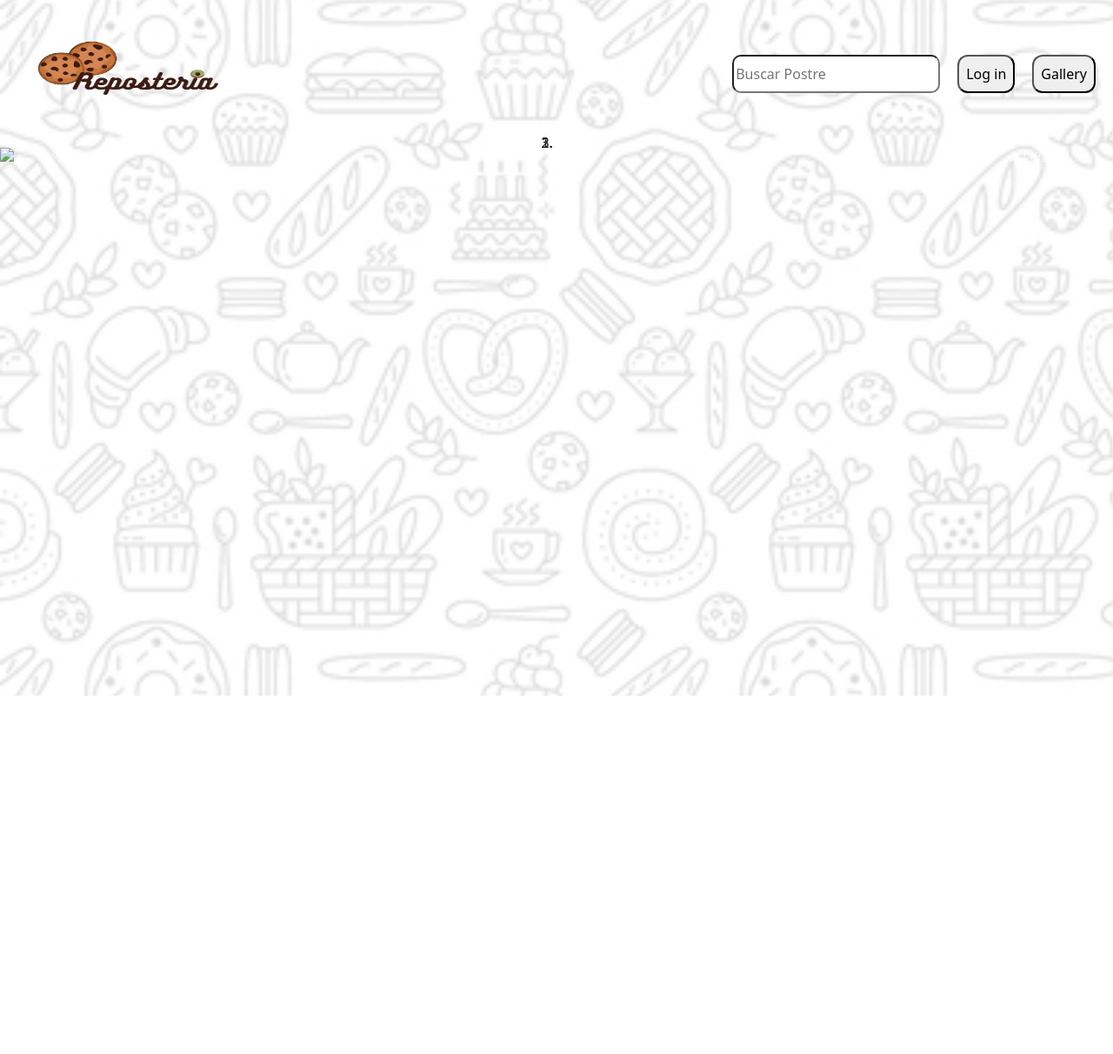
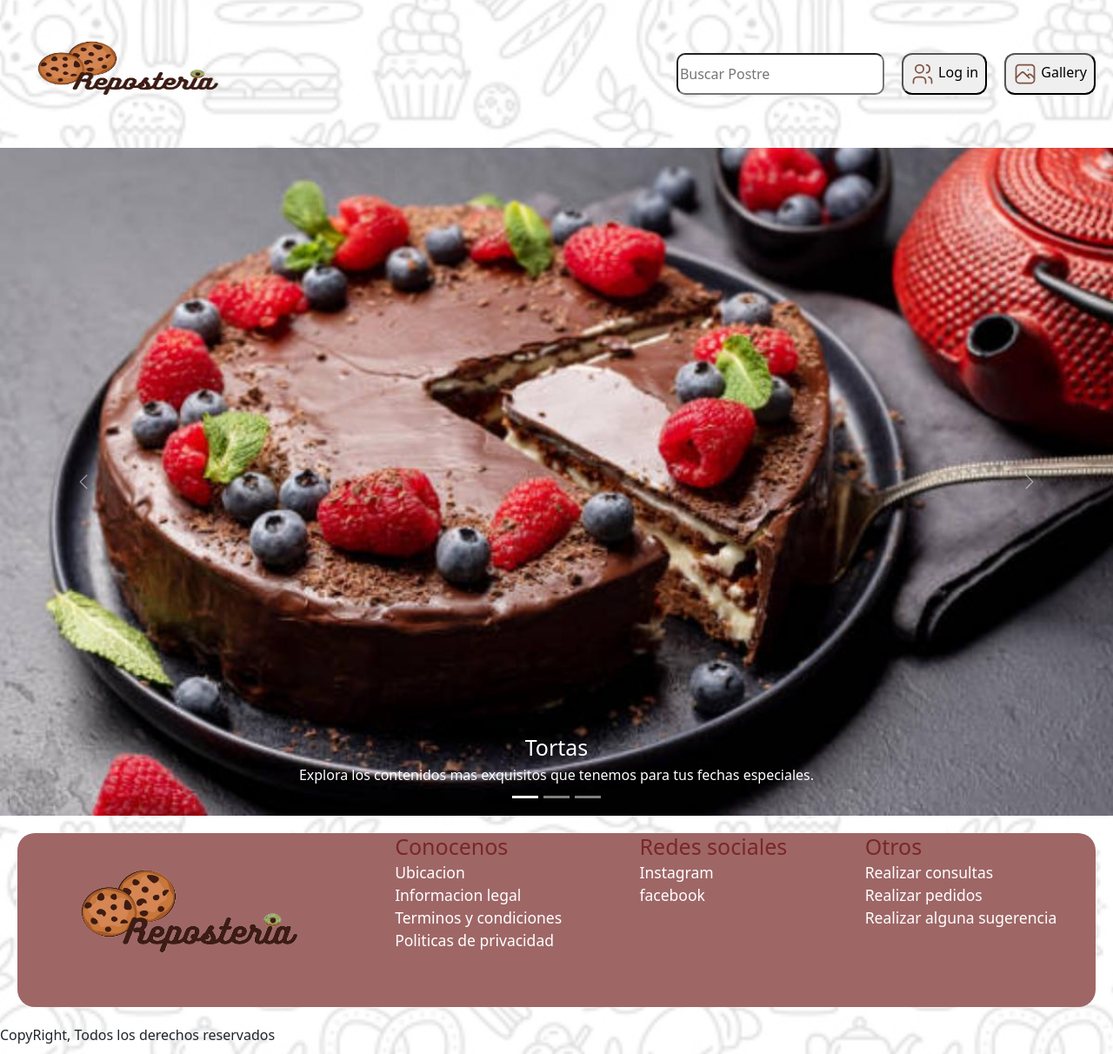
Before and after one commit to valentinaduarte/restaurante, a plain HTML site: page landing_page/landing_page.html in a window 1280 px wide. Shown: the whole page at 87% size. Before the commit the page ends 800 px from the top, so only its background shows below. Drawn offline with nearby package versions, Linux system fonts and the light colour scheme.

Commit message:
Corrigiendo carrusel, estilos y agregando footer

```diff
--- a/css/landing_page.css
+++ b/css/landing_page.css
@@ -34,3 +34,25 @@ body{
     border-radius: 1.2rem;
     padding: 0.8rem;
 }
+.carousel-control-next{
+    color: white;
+    text-decoration: none;
+}
+.carousel-control-prev{
+    color: white;
+    text-decoration: none;
+}
+footer{
+    margin: 2rem;
+    border-radius: 2rem;
+    background-color: rgb(159, 102, 102);
+    display: grid;
+    justify-content: space-around;
+    grid-template-columns: auto auto auto auto;
+}
+footer h1{
+    color: rgb(122, 39, 39);
+}
+footer h3{
+    color:white;
+}
--- a/js/landing_page.js
+++ b/js/landing_page.js
@@ -3,30 +3,44 @@ const buscador = document.querySelector('#buscador');
 
 const contenido = document.querySelector('#contenido');
 contenido.innerHTML=`
-    <div id="carouselExampleIndicators" class="carousel slide" data-ride="carousel">
-        <ol class="carousel-indicators">
-            <li data-target="#carouselExampleIndicators" data-slide-to="0" class="active"></li>
-            <li data-target="#carouselExampleIndicators" data-slide-to="1"></li>
-            <li data-target="#carouselExampleIndicators" data-slide-to="2"></li>
-        </ol>
+    <div id="carouselExampleCaptions" class="carousel slide">
+        <div class="carousel-indicators">
+            <button type="button" data-bs-target="#carouselExampleCaptions" data-bs-slide-to="0" class="active" aria-current="true" aria-label="Slide 1"></button>
+            <button type="button" data-bs-target="#carouselExampleCaptions" data-bs-slide-to="1" aria-label="Slide 2"></button>
+            <button type="button" data-bs-target="#carouselExampleCaptions" data-bs-slide-to="2" aria-label="Slide 3"></button>
+        </div>
         <div class="carousel-inner">
             <div class="carousel-item active">
-                <img class="d-block w-100" src="../images/foto_carusel1.png">
+                <img src="../images/foto_carusel_1.png" class="d-block w-100" ">
+                <div class="carousel-caption d-none d-md-block">
+                <h1>Tortas</h1>
+                <p> Explora los contenidos mas exquisitos que tenemos para tus fechas especiales.</p>
+                </div>
             </div>
             <div class="carousel-item">
-                <img class="d-block w-100" src="../images/foto_carusel2.jpg">
+                <img src="../images/foto_carusel_2.jpg" class="d-block w-100">
+                <div class="carousel-caption d-none d-md-block">
+                <h1>Postres</h1>
+                <p>Observa un bosquejo de la gran variedad de postres para tus eventos recreativos, empresariales y familiares</p>
+                </div>
             </div>
             <div class="carousel-item">
-                <img class="d-block w-100" src="../images/foto_carusel3.jpg">
+                <img src="../images/foto_carusel_3.jpg" class="d-block w-100">
+                <div class="carousel-caption d-none d-md-block">
+                <h1>Comas Diabeticos</h1>
+                <p>Goza de nuestra gran variedad para calmar cualquier antojo</p>
+                </div>
             </div>
         </div>
-        <a class="carousel-control-prev" href="#carouselExampleIndicators" role="button" data-slide="prev">
+        <button class="carousel-control-prev" type="button" data-bs-target="#carouselExampleCaptions" data-bs-slide="prev">
             <span class="carousel-control-prev-icon" aria-hidden="true"></span>
-            <span class="sr-only">Previous</span>
-        </a>
-        <a class="carousel-control-next" href="#carouselExampleIndicators" role="button" data-slide="next">
+            <span class="visually-hidden">Previous</span>
+        </button>
+        <button class="carousel-control-next" type="button" data-bs-target="#carouselExampleCaptions" data-bs-slide="next">
             <span class="carousel-control-next-icon" aria-hidden="true"></span>
-            <span class="sr-only">Next</span>
-        </a>
+            <span class="visually-hidden">Next</span>
+        </button>
     </div>
 `
+const btnLogin = document.querySelector('#btn_login');
+const btnGallery = document.querySelector('#btn_gallery');
--- a/landing_page/landing_page.html
+++ b/landing_page/landing_page.html
@@ -6,17 +6,35 @@
     <title>Incio</title>
     <link href="https://cdn.jsdelivr.net/npm/bootstrap@5.3.3/dist/css/bootstrap.min.css" rel="stylesheet" integrity="sha384-QWTKZyjpPEjISv5WaRU9OFeRpok6YctnYmDr5pNlyT2bRjXh0JMhjY6hW+ALEwIH" crossorigin="anonymous">
 
-    <link rel="stylesheet" href="/restaurante/css/landing_page.css">
+    <link rel="stylesheet" href="../css/landing_page.css">
 </head>
 <body id="main">
     <section id="cabecera">
         <section id="logo">
-            <img src="/restaurante/images/Reposteria_logo.png" width="250" height="130">
+            <img src="../images/Reposteria_logo.png" width="250" height="130">
         </section>
         <section id="menu_cabecera">
             <input id="buscador" type="text" placeholder="Buscar Postre">
-            <button id="btn_login">Log in</button>
-            <button id="btn_gallery">Gallery</button>
+            <button id="btn_login">
+                <svg xmlns="http://www.w3.org/2000/svg" class="icon icon-tabler icon-tabler-users" width="28" height="28" viewBox="0 0 24 24" stroke-width="1.5" stroke="#7f5345" fill="none" stroke-linecap="round" stroke-linejoin="round">
+                    <path stroke="none" d="M0 0h24v24H0z" fill="none"/>
+                    <path d="M9 7m-4 0a4 4 0 1 0 8 0a4 4 0 1 0 -8 0" />
+                    <path d="M3 21v-2a4 4 0 0 1 4 -4h4a4 4 0 0 1 4 4v2" />
+                    <path d="M16 3.13a4 4 0 0 1 0 7.75" />
+                    <path d="M21 21v-2a4 4 0 0 0 -3 -3.85" />
+                  </svg>
+                Log in
+            </button>
+            <button id="btn_gallery">
+                <svg xmlns="http://www.w3.org/2000/svg" class="icon icon-tabler icon-tabler-photo" width="28" height="28" viewBox="0 0 24 24" stroke-width="1.5" stroke="#7f5345" fill="none" stroke-linecap="round" stroke-linejoin="round">
+                    <path stroke="none" d="M0 0h24v24H0z" fill="none"/>
+                    <path d="M15 8h.01" />
+                    <path d="M3 6a3 3 0 0 1 3 -3h12a3 3 0 0 1 3 3v12a3 3 0 0 1 -3 3h-12a3 3 0 0 1 -3 -3v-12z" />
+                    <path d="M3 16l5 -5c.928 -.893 2.072 -.893 3 0l5 5" />
+                    <path d="M14 14l1 -1c.928 -.893 2.072 -.893 3 0l3 3" />
+                  </svg>
+                Gallery
+            </button>
         </section>
 
     </section>
@@ -26,8 +44,30 @@
     <section id="contenido2">
 
     </section>
+    <footer>
+        <img src="../images/Reposteria_logo.png" width="300" height="200">
+        <section>
+            <h1>Conocenos</h1>
+            <h3>Ubicacion</h3>
+            <h3>Informacion legal</h3>
+            <h3>Terminos y condiciones</h3>
+            <h3>Politicas de privacidad</h3>
+        </section>
+        <section>
+            <h1>Redes sociales</h1>
+            <h3>Instagram</h3>
+            <h3>facebook</h3>
+        </section>
+        <section>
+            <h1>Otros</h1>
+            <h3>Realizar consultas</h3>
+            <h3>Realizar pedidos</h3>
+            <h3>Realizar alguna sugerencia</h3>
+        </section>
+    </footer>
+    <p>CopyRight, Todos los derechos reservados</p>
 
-    <script src="/restaurante/js/landing_page.js" type="module"></script>
+    <script src="../js/landing_page.js" type="module"></script>
     <script src="https://cdn.jsdelivr.net/npm/bootstrap@5.3.3/dist/js/bootstrap.bundle.min.js" integrity="sha384-YvpcrYf0tY3lHB60NNkmXc5s9fDVZLESaAA55NDzOxhy9GkcIdslK1eN7N6jIeHz" crossorigin="anonymous"></script>
 </body>
 </html>
```
